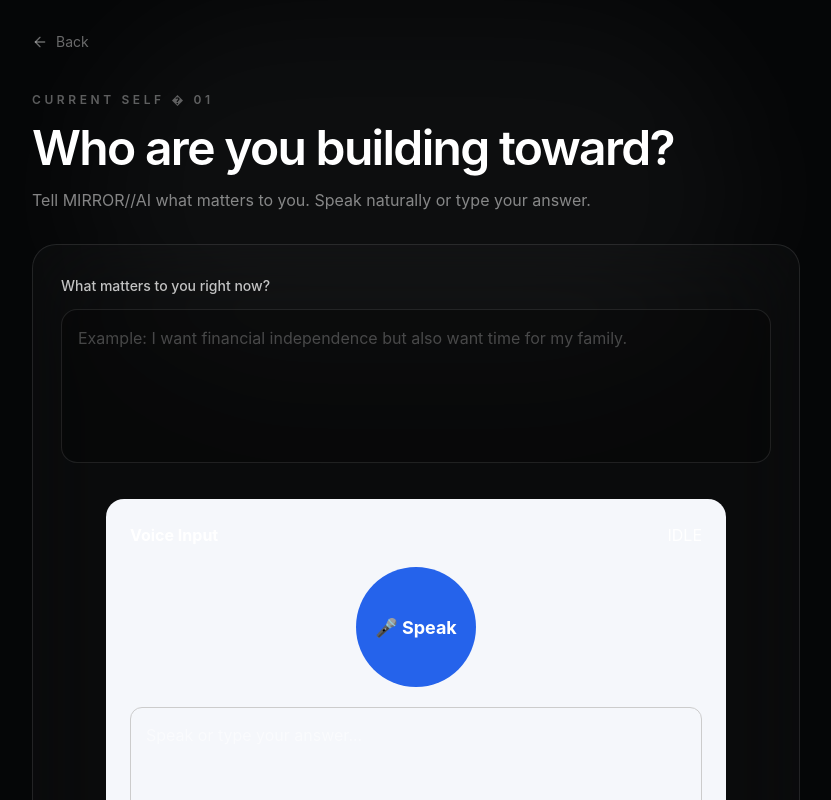
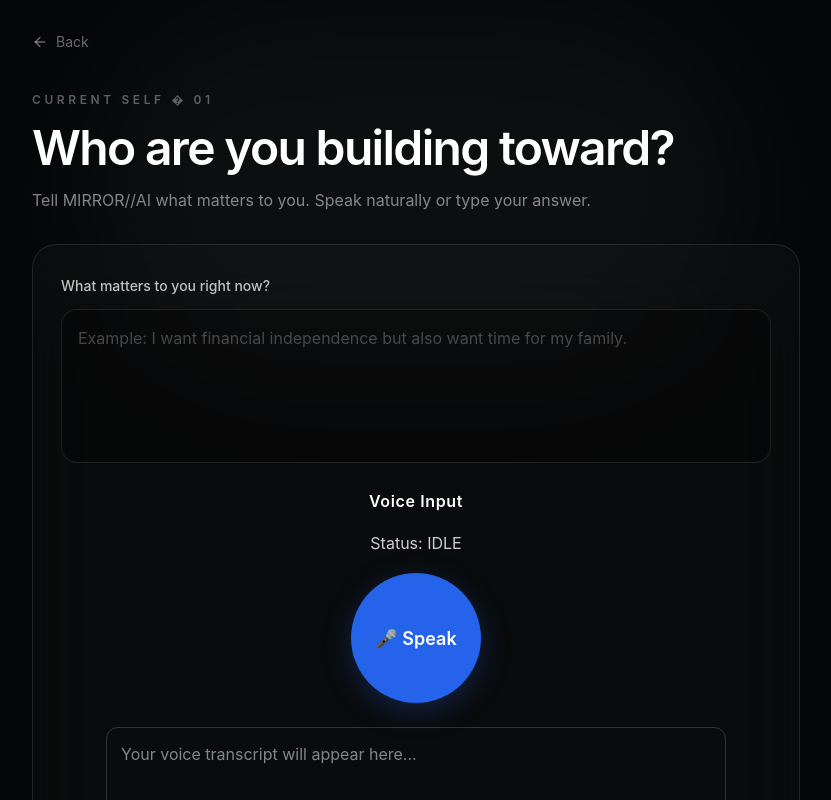
Before and after one commit to Shivank247/MIRROR-AI, a React (Vite) app in the folder client/: page / in a window 1280 px wide. Both pictures are taken after a click on the button "ENTER YOUR LIFE". Shown: the top 800 px of the page, without its empty margins (224-1055 px from the left). Built offline with nearby package versions, Linux system fonts and the light colour scheme.

Commit message:
Complete voice UX and fallback handling

```diff
--- a/client/src/components/voice/VoiceInput.jsx
+++ b/client/src/components/voice/VoiceInput.jsx
@@ -2,8 +2,9 @@
 
 export default function VoiceInput({ onTranscript }) {
   const [status, setStatus] = useState("IDLE");
-  const [text, setText] = useState("");
+  const [transcript, setTranscript] = useState("");
   const [error, setError] = useState("");
+  const [typedText, setTypedText] = useState("");
 
   const recognitionRef = useRef(null);
 
@@ -25,39 +26,40 @@
     recognition.onstart = () => {
       setStatus("LISTENING");
       setError("");
+      setTranscript("");
     };
 
     recognition.onresult = (event) => {
-      let result = "";
+      let text = "";
 
       for (let i = event.resultIndex; i < event.results.length; i++) {
-        result += event.results[i][0].transcript;
+        text += event.results[i][0].transcript;
       }
 
-      setText(result);
+      setTranscript(text);
 
-      if (event.results[event.results.length - 1].isFinal) {
-        const finalText = result.trim();
+      const lastResult = event.results[event.results.length - 1];
 
-        if (finalText) {
+      if (lastResult?.isFinal && text.trim()) {
         setStatus("READY");
+        setTranscript(text.trim());
 
         if (onTranscript) {
-            onTranscript(finalText);
-          }
+          onTranscript(text.trim());
         }
       }
     };
 
     recognition.onerror = (event) => {
-      console.error("Speech recognition error:", event.error);
-
       setStatus("IDLE");
 
-      if (event.error === "not-allowed" || event.error === "permission-denied") {
-        setError("Microphone permission denied. You can type instead.");
+      if (
+        event.error === "not-allowed" ||
+        event.error === "service-not-allowed"
+      ) {
+        setError("Voice unavailable. You can type instead.");
       } else {
-        setError("Voice unavailable. You can type instead.");
+        setError("Voice input failed. You can type instead.");
       }
     };
 
@@ -75,143 +77,159 @@
   }, [onTranscript]);
 
   const startListening = () => {
-    setError("");
-    setText("");
-
     if (!recognitionRef.current) {
       setError("Voice unavailable. You can type instead.");
       return;
     }
 
+    setError("");
+    setTranscript("");
+    setStatus("PROCESSING");
+
     try {
-      setStatus("LISTENING");
       recognitionRef.current.start();
-    } catch (err) {
-      console.error(err);
-      setError("Voice unavailable. You can type instead.");
+    } catch {
       setStatus("IDLE");
+      setError("Microphone is already active.");
     }
   };
 
   const stopListening = () => {
     recognitionRef.current?.stop();
-    setStatus("READY");
+    setStatus("TRANSCRIBING");
   };
 
-  const submitText = () => {
-    const value = text.trim();
+  const submitTypedText = () => {
+    const text = typedText.trim();
 
-    if (!value) {
-      setError("Please speak or type your answer.");
+    if (!text) {
+      setError("Please speak or type an answer.");
       return;
     }
 
     setError("");
+    setTranscript(text);
     setStatus("READY");
 
     if (onTranscript) {
-      onTranscript(value);
+      onTranscript(text);
     }
+
+    setTypedText("");
   };
+
+  const isListening = status === "LISTENING";
 
   return (
     <div
       style={{
         width: "100%",
         maxWidth: "620px",
-        margin: "30px auto",
-        padding: "24px",
-        borderRadius: "18px",
-        background: "#f5f7fb",
-        boxSizing: "border-box",
+        margin: "0 auto",
+        textAlign: "center",
       }}
     >
       <div
         style={{
-          display: "flex",
-          justifyContent: "space-between",
-          alignItems: "center",
-          marginBottom: "20px",
+          marginBottom: "18px",
+          fontWeight: "600",
+          letterSpacing: "0.04em",
         }}
       >
-        <strong>Voice Input</strong>
+        Voice Input
+      </div>
 
-        <span>
-          {status === "LISTENING" ? "🎙️ Listening..." : status}
-        </span>
+      <div
+        style={{
+          marginBottom: "18px",
+          opacity: 0.8,
+        }}
+      >
+        Status: {status}
       </div>
 
       <button
         type="button"
-        onClick={status === "LISTENING" ? stopListening : startListening}
+        onClick={isListening ? stopListening : startListening}
         style={{
-          display: "block",
-          margin: "0 auto 20px",
-          width: "120px",
-          height: "120px",
+          width: "130px",
+          height: "130px",
           borderRadius: "50%",
           border: "none",
           cursor: "pointer",
-          background: status === "LISTENING" ? "#dc2626" : "#2563eb",
+          fontSize: "18px",
+          fontWeight: "600",
+          background: isListening ? "#ef4444" : "#2563eb",
           color: "white",
-          fontSize: "18px",
-          fontWeight: "bold",
+          boxShadow: isListening
+            ? "0 0 0 12px rgba(239,68,68,0.15)"
+            : "0 8px 30px rgba(37,99,235,0.25)",
+          transition: "all 0.2s ease",
         }}
       >
-        {status === "LISTENING" ? "🛑 Stop" : "🎤 Speak"}
+        {isListening ? "🎙 Stop" : "🎤 Speak"}
       </button>
 
-      {status === "LISTENING" && (
-        <div
-          style={{
-            textAlign: "center",
-            marginBottom: "15px",
-          }}
-        >
-          🔊 Listening — speak now...
+      {isListening && (
+        <div style={{ marginTop: "18px", opacity: 0.8 }}>
+          Listening... speak your answer
         </div>
       )}
 
       <textarea
-        value={text}
-        onChange={(e) => setText(e.target.value)}
-        placeholder="Speak or type your answer..."
-        rows={4}
+        value={transcript}
+        onChange={(e) => setTranscript(e.target.value)}
+        placeholder="Your voice transcript will appear here..."
+        rows={3}
         style={{
           width: "100%",
-          padding: "15px",
+          marginTop: "24px",
+          padding: "14px",
           borderRadius: "12px",
-          border: "1px solid #ccc",
+          border: "1px solid rgba(128,128,128,0.35)",
+          resize: "vertical",
           boxSizing: "border-box",
+        }}
+      />
+
+      <div style={{ marginTop: "14px" }}>
+        <textarea
+          value={typedText}
+          onChange={(e) => setTypedText(e.target.value)}
+          placeholder="Speak OR type your answer..."
+          rows={3}
+          style={{
+            width: "100%",
+            padding: "14px",
+            borderRadius: "12px",
+            border: "1px solid rgba(128,128,128,0.35)",
             resize: "vertical",
-          fontSize: "16px",
+            boxSizing: "border-box",
           }}
         />
 
         <button
           type="button"
-        onClick={submitText}
+          onClick={submitTypedText}
           style={{
-          display: "block",
-          margin: "15px auto 0",
+            marginTop: "10px",
             padding: "10px 22px",
             borderRadius: "10px",
             border: "none",
-          background: "#111827",
-          color: "white",
             cursor: "pointer",
+            fontWeight: "600",
           }}
         >
           Submit Answer
         </button>
+      </div>
 
       {error && (
         <p
           role="alert"
           style={{
+            marginTop: "16px",
             color: "#dc2626",
-            textAlign: "center",
-            marginTop: "15px",
           }}
         >
           {error}
--- a/client/src/components/voice/VoiceOutput.jsx
+++ b/client/src/components/voice/VoiceOutput.jsx
@@ -2,29 +2,39 @@
 
 export default function VoiceOutput({ text, autoSpeak = true }) {
   const [isSpeaking, setIsSpeaking] = useState(false);
-  const [error, setError] = useState("");
+  const [ttsAvailable, setTtsAvailable] = useState(true);
+
+  useEffect(() => {
+    if (!("speechSynthesis" in window)) {
+      setTtsAvailable(false);
+      return;
+    }
+
+    setTtsAvailable(true);
+  }, []);
 
   const speak = () => {
     if (!text) return;
 
     if (!("speechSynthesis" in window)) {
-      setError("Voice output unavailable. You can read the response instead.");
+      setTtsAvailable(false);
       return;
     }
 
     window.speechSynthesis.cancel();
-    setError("");
 
     const utterance = new SpeechSynthesisUtterance(text);
+
     utterance.lang = "en-IN";
     utterance.rate = 1;
     utterance.pitch = 1;
 
     utterance.onstart = () => setIsSpeaking(true);
     utterance.onend = () => setIsSpeaking(false);
+
     utterance.onerror = () => {
       setIsSpeaking(false);
-      setError("Could not play voice. The text response is still available.");
+      setTtsAvailable(false);
     };
 
     window.speechSynthesis.speak(utterance);
@@ -36,9 +46,13 @@
   };
 
   useEffect(() => {
-    if (autoSpeak && text) speak();
+    if (autoSpeak && text) {
+      speak();
+    }
 
-    return () => window.speechSynthesis?.cancel();
+    return () => {
+      window.speechSynthesis.cancel();
+    };
   }, [text, autoSpeak]);
 
   if (!text) return null;
@@ -46,17 +60,13 @@
   return (
     <div
       style={{
-        width: "100%",
-        maxWidth: 620,
-        margin: "18px auto 0",
-        padding: 20,
-        borderRadius: 16,
-        background: "rgba(255,255,255,.05)",
-        border: "1px solid rgba(255,255,255,.12)",
-        boxSizing: "border-box",
+        marginTop: "24px",
+        padding: "18px",
+        borderRadius: "14px",
+        border: "1px solid rgba(128,128,128,0.25)",
       }}
     >
-      <p style={{ marginTop: 0 }}>
+      <p>
         <strong>AI:</strong> {text}
       </p>
 
@@ -64,9 +74,9 @@
         {isSpeaking ? "🔇 Stop" : "🔊 Speak"}
       </button>
 
-      {error && (
-        <p role="alert" style={{ marginBottom: 0 }}>
-          {error}
+      {!ttsAvailable && (
+        <p role="alert">
+          Voice output unavailable. You can read the response instead.
         </p>
       )}
     </div>
```
Lines whose indentation alone changed are shown as unchanged.
